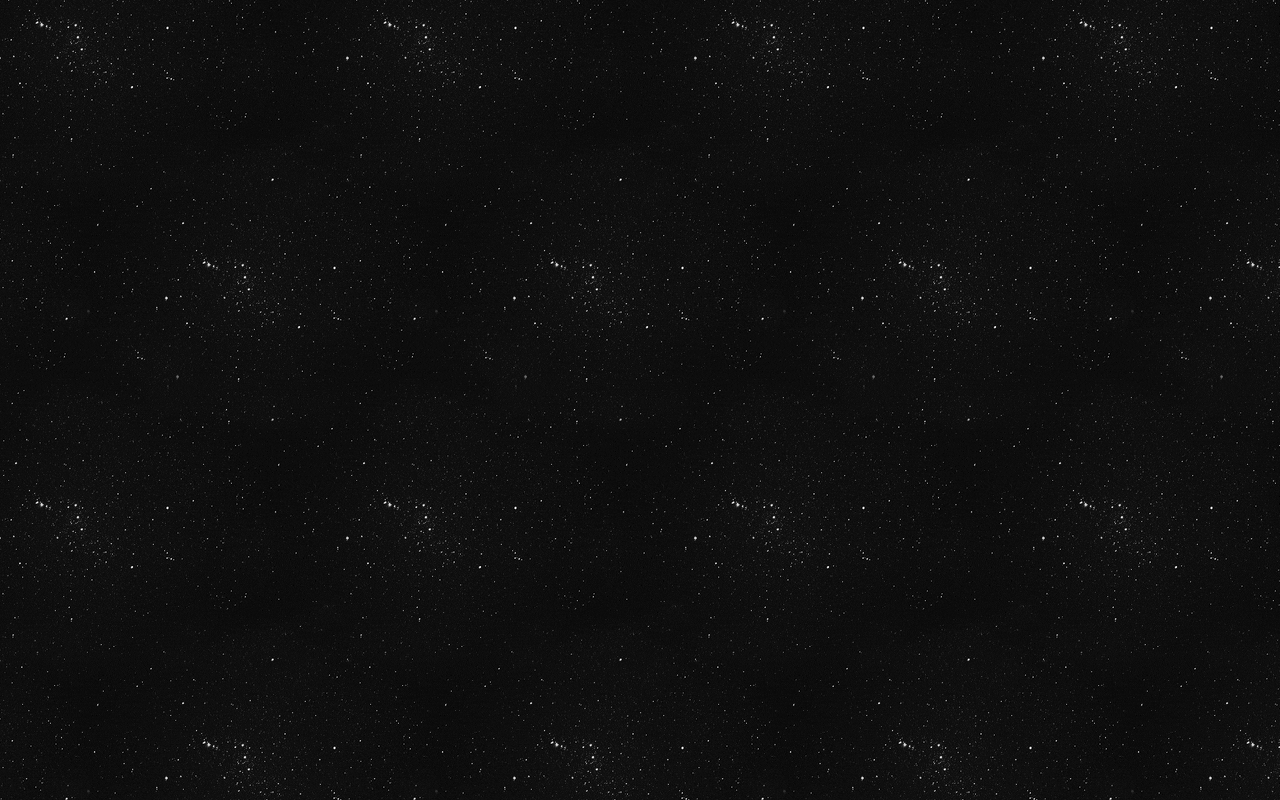
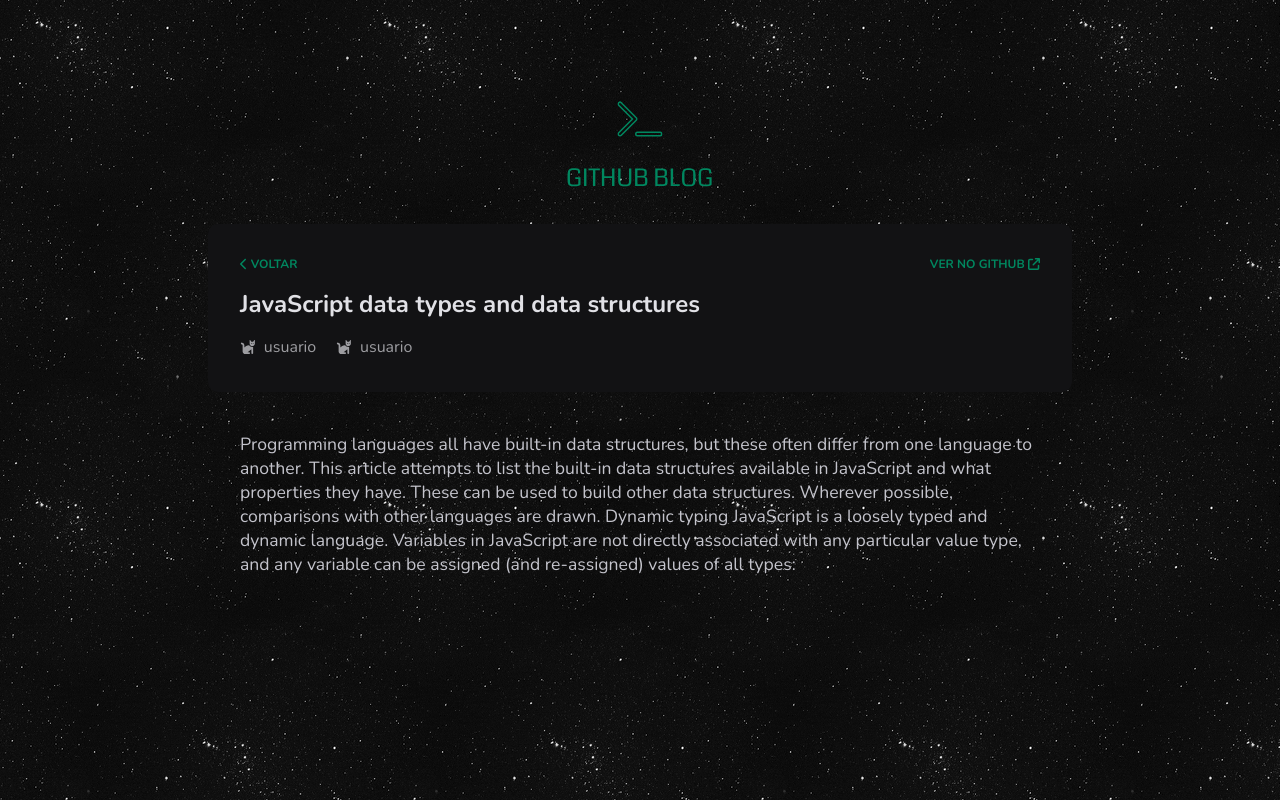
Before and after one commit to viniscrv/github-blog, a React (Vite) app: page /publication in a window 1280 px wide. Before the commit this address had no page. Built offline with nearby package versions, Linux system fonts and the light colour scheme.

Commit message:
criado página Publication

```diff
--- a/src/Router.tsx
+++ b/src/Router.tsx
@@ -1,12 +1,14 @@
 import { Routes, Route } from "react-router-dom";
 import { DefaultLayout } from "./layouts/DefaultLayout";
 import { Home } from "./pages/Home";
+import { Publication } from "./pages/Publication";
 
 export function Router() {
     return (
         <Routes>
             <Route path="/" element={<DefaultLayout/>}>
                 <Route path="/" element={<Home/>}/>
+                <Route path="/publication" element={<Publication/>}/>
             </Route>
         </Routes>
     );
--- a/src/pages/Home/components/Post/index.tsx
+++ b/src/pages/Home/components/Post/index.tsx
@@ -1,3 +1,4 @@
+import { useNavigate } from "react-router-dom";
 import { PostContainer } from "./styles";
 
 interface PostFormat {
@@ -7,8 +8,10 @@
 
 export function Post({title, content}: PostFormat) {
 
+    const navigate = useNavigate();
+
     return (
-        <PostContainer>
+        <PostContainer onClick={() => navigate("/publication")}>
             <header>
                 <h4>{title}</h4>
                 <span>Há 1 dia</span>
--- a/src/pages/Home/components/ProfileCard/index.tsx
+++ b/src/pages/Home/components/ProfileCard/index.tsx
@@ -38,7 +38,7 @@
                     <h3>{profileData?.name}</h3>
                     <span className="link">
                         <a href={profileData?.html_url} target="_blank">GITHUB</a>
-                        <FontAwesomeIcon icon={ faArrowUpRightFromSquare } color={theme["blue"]} size="sm"/>
+                        <FontAwesomeIcon icon={ faArrowUpRightFromSquare } color={theme["green"]} size="sm"/>
                     </span>
                 </header>
                 <p>{profileData?.bio}</p>
--- a/src/pages/Home/components/ProfileCard/styles.ts
+++ b/src/pages/Home/components/ProfileCard/styles.ts
@@ -36,7 +36,7 @@
                 align-items: center;
                 gap: .5rem;
                 a {
-                    color: ${props => props.theme["blue"]};
+                    color: ${props => props.theme["green"]};
                     text-decoration: none;
                 }
             }
--- a/src/pages/Home/index.tsx
+++ b/src/pages/Home/index.tsx
@@ -1,4 +1,5 @@
-import { useContext, useEffect, useState } from "react";
+import { useEffect, useState } from "react";
+import { useNavigate } from "react-router-dom";
 import { api } from "../../lib/axios";
 import { Post } from "./components/Post";
 import { ProfileCard } from "./components/ProfileCard";
@@ -32,6 +33,7 @@
         console.log(issues);
     }
 
+
     return (
         <HomeContainer>
             <ProfileCard/>
@@ -40,7 +42,7 @@
             <PostList>
                 {issues &&
                 issues.map((issue:PostFormatType) => {
-                    return <Post key={issue.url} title={issue.title} content={issue.body} />
+                    return <Post key={issue.url} title={issue.title} content={issue.body}/>
                 })}
             </PostList>
         </HomeContainer>
--- /dev/null
+++ b/src/pages/Publication/index.tsx
@@ -0,0 +1,39 @@
+import { FontAwesomeIcon } from "@fortawesome/react-fontawesome";
+import { faChevronLeft, faArrowUpRightFromSquare, faCat  } from "@fortawesome/free-solid-svg-icons";
+import { PublicationBody, PublicationContainer, PublicationHeader } from "./styles";
+import { useNavigate } from "react-router-dom";
+
+export function Publication() {
+
+    const navigate = useNavigate();
+
+    return (
+        <PublicationContainer>
+            <PublicationHeader>
+                <header>
+                    <button onClick={() => navigate("/")}><FontAwesomeIcon icon={ faChevronLeft } /> VOLTAR</button>
+                    <a href="#">VER NO GITHUB <FontAwesomeIcon icon={ faArrowUpRightFromSquare } /></a>
+                </header>
+                <h3>JavaScript data types and data structures</h3>
+                <div className="icons">
+                    <div className="icons__info">
+                        <FontAwesomeIcon icon={ faCat } size="sm"/>
+                        usuario
+                    </div>
+                    <div className="icons__info">
+                        <FontAwesomeIcon icon={ faCat } size="sm"/>
+                        usuario
+                    </div>
+                </div>
+            </PublicationHeader>
+
+            <PublicationBody>
+            Programming languages all have built-in data structures, but these often differ from one language to another. This article attempts to list the built-in data structures available in JavaScript and what properties they have. These can be used to build other data structures. Wherever possible, comparisons with other languages are drawn.
+
+            Dynamic typing
+            JavaScript is a loosely typed and dynamic language. Variables in JavaScript are not directly associated with any particular value type, and any variable can be assigned (and re-assigned) values of all types:
+            </PublicationBody>
+
+        </PublicationContainer>
+    )
+}
--- /dev/null
+++ b/src/pages/Publication/styles.ts
@@ -0,0 +1,66 @@
+import styled from "styled-components";
+
+export const PublicationContainer = styled.main`
+    max-width: 54rem;
+    width: 100%;
+    margin: 0 auto;
+`
+
+export const PublicationHeader = styled.header`
+    background-color: ${props => props.theme["base-profile"]};
+    width: 100%;
+    height: 10.5rem;
+    border-radius: 10px;
+    margin-top: -4.5rem;
+    padding: 2rem;
+    display: flex;
+    flex-direction: column;
+    gap: 1rem;
+
+    header {
+        display: flex;
+        justify-content: space-between;
+
+        button {
+            color: ${props => props.theme["green"]};
+            background-color: transparent;
+            border: 0;
+            font-size: 0.75rem;
+            font-weight: bold;
+            cursor: pointer;
+        }
+        a {
+            color: ${props => props.theme["green"]};
+            font-size: 0.75rem;
+            font-weight: bold;
+            text-decoration: none;
+
+        }
+    }
+    h3 {
+        color: ${props => props.theme["base-title"]};
+        font-size: 1.5rem;
+    }
+    .icons {
+        display: flex;
+        flex-direction: row;
+        justify-content: flex-start;
+        width: min-content;
+        gap: 1.25rem;
+        justify-self: flex-end;
+        .icons__info {
+            font-size: 1rem;
+            color: ${props => props.theme["base-span"]};
+            gap: .5rem;
+            display: flex;
+            align-items: center;
+            flex-direction: row;
+        }
+    }
+`
+
+export const PublicationBody = styled.div`
+    font-size: 1.1rem;
+    padding: 2.5rem 2rem;
+
+`
--- a/src/styles/themes/default.ts
+++ b/src/styles/themes/default.ts
@@ -10,6 +10,6 @@
     "base-profile": "#121214",
     "base-background": "#09090a",
     "base-input": "#202024",
-    blue: "#00875F",
+    green: "#00875F",
 
 } as const
```
